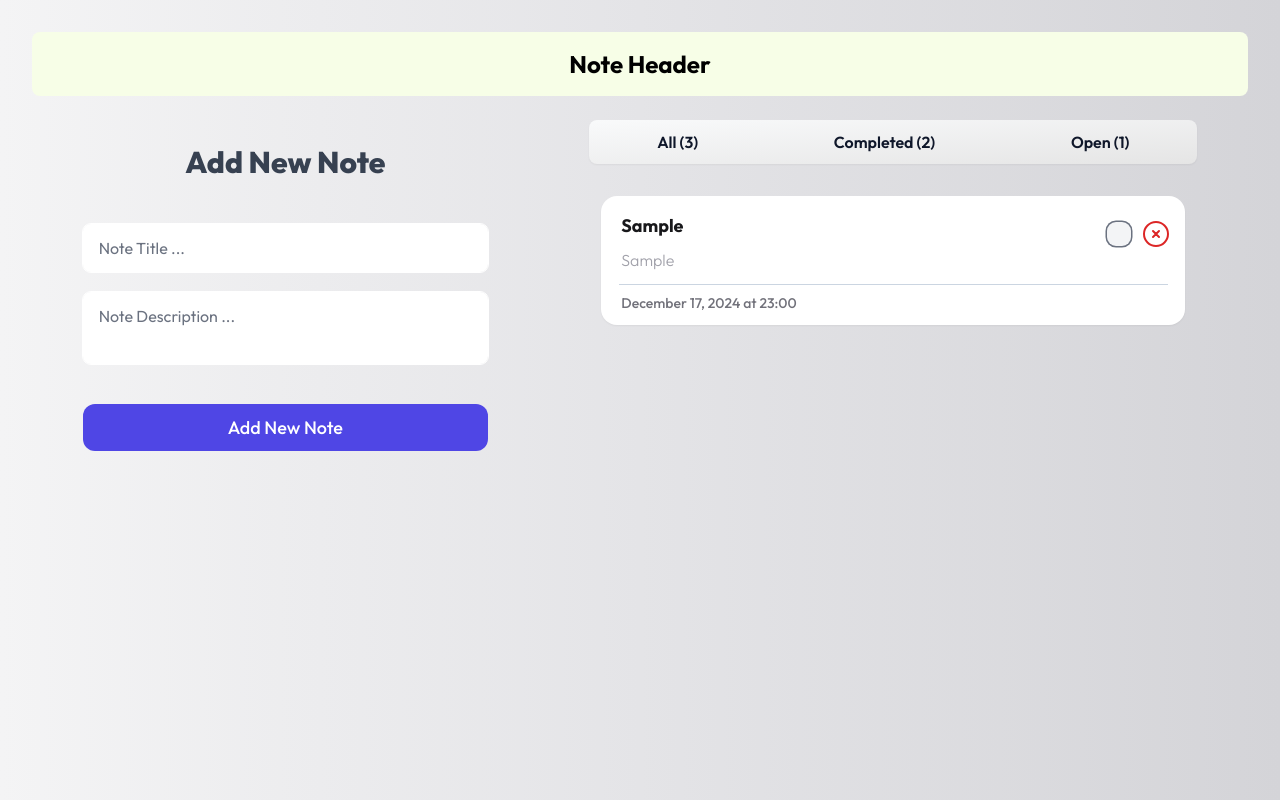
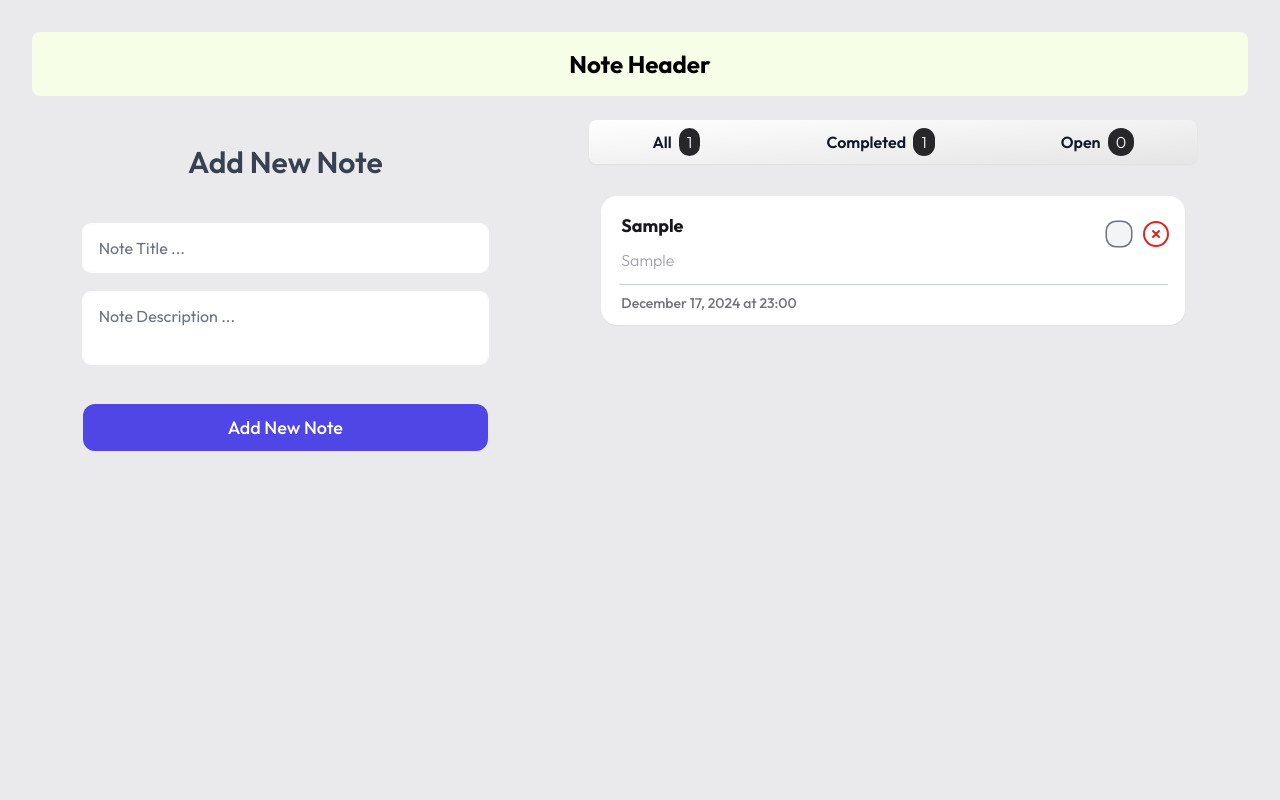
Before and after one commit to rhmti01/Note-App-React, a React (Vite) app: page / in a window 1280 px wide. Both pictures are taken after typing "Sample", "Sample" into the empty fields and a click on the button "Add New Note". Built offline with nearby package versions, Linux system fonts and the light colour scheme.

Commit message:
NoteStatus component added

```diff
--- a/index.html
+++ b/index.html
@@ -11,8 +11,7 @@
   <link href="https://fonts.googleapis.com/css2?family=Outfit:wght@100..900&display=swap" rel="stylesheet">
   <link href="https://fonts.googleapis.com/css2?family=Vazirmatn:wght@100..900&display=swap" rel="stylesheet">
 </head>
-
-<body class="  bg-gray-200/75/ bg-gradient-to-r  from-zinc-100 via-zinc-200 to-zinc-300             ">
+<body class="  bg-zinc-200/75    ">
   <div class="font-outfit w-full h-screen flex items-start justify-center  " id="root"></div>
   <script type="module" src="/src/main.jsx"></script>
 </body>
--- a/src/App.jsx
+++ b/src/App.jsx
@@ -1,6 +1,7 @@
 import { useState } from "react";
 import AddNewNote from "./components/AddNewNote.jsx";
 import NoteList from "./components/NoteList.jsx";
+import NoteStatus from "./components/NoteStatus.jsx"
 import "/src/App.css";
 import "/src/index.css";
 function App() {
@@ -27,7 +28,10 @@ function App() {
       <div className=" w-full h-16 bg-lime-50 rounded-lg flex items-center justify-center font-bold text-2xl " >Note Header</div>
       <div className=" flex items-start justify-around w-full bg-yellow-100/ ">
         <AddNewNote onAddNote={handleAddNote} />
-        <NoteList notes={notes} onRemoveNote={handleRemoveNote} onCompleteNote={handleCompleteNote} />
+        <div className=" basis-[50%] bg-slate-30   w-full  my-3  " >
+          <NoteStatus notes={notes} />
+          <NoteList notes={notes} onRemoveNote={handleRemoveNote} onCompleteNote={handleCompleteNote} />
+        </div>
       </div>
     </div>
   )
--- a/src/components/AddNewNote.jsx
+++ b/src/components/AddNewNote.jsx
@@ -24,7 +24,7 @@ function AddNewNote({ onAddNote }) {
 
     return (
         <div className="my-3 basis-1/3 mt-12 ">
-            <h1 className=" text-3xl font-extrabold "  >Add New Note</h1>
+            <h1 className=" text-3xl font-semibold "  >Add New Note</h1>
             <form className="mt-6 flex flex-col " onSubmit={handleSubmit}  >
                 <input value={title} onChange={(e) => setTitle(e.target.value)} type="text" placeholder="Note Title ..." className="text-zinc-800 my-5 py-3 px-4 rounded-lg outline hover:shadow-sm placeholder-gray-500 outline-1 focus:outline-2 border-none focus:outline-offset-0  focus:outline-indigo-700 outline-white
                  bg-white w-full " />
--- /dev/null
+++ b/src/components/NoteItem.jsx
@@ -0,0 +1,41 @@
+
+function NoteItem({ note, onRemoveNote, onCompleteNote }) {
+    const options = {
+        year: "numeric",
+        month: "long",
+        day: "numeric",
+        hour12: false,
+        hour: "2-digit",
+        minute: "2-digit",
+    }
+
+    return (
+        <div className={`  ${note.completed ? "bg-zinc-200  ring-1 ring-slate-300  " : "bg-white"}  w-full  my-2 rounded-2xl shadow-sm  `}>
+            <div className={`  ${note.completed ? " drop-shadow-lg " : " "}  flex items-center justify-between w-full  `} >
+                <div className=" pl-5 basis-3/4 flex items-start justify-around flex-col ">
+                    <p className={`  ${note.completed ? "text-slate-500 line-through " : "text-zinc-900"}  mt-4 font-bold  text-lg   `} >{note.title}</p>
+                    <p className={`  ${note.completed ? "text-slate-500 line-through " : "text-zinc-400"}  mt-2  font-light  `}  >{note.description} </p>
+                </div>
+                <div className=" flex items-center justify-evenly basis-[15%]  ">
+                    <input
+                        checked={note.completed}
+                        onChange={onCompleteNote}
+                        value={note.id} id={note.id}
+                        type="checkbox" className="size-4 text-gray-500 bg-gray-100 rounded-md ring-1 ring-gray-500 cursor-pointer  focus:ring-zinc-500" />
+                    <svg
+                        onClick={() => onRemoveNote(note.id)}
+                        className=" cursor-pointer size-8 stroke-red-600 " xmlns="http://www.w3.org/2000/svg" fill="none" viewBox="0 0 24 24" strokeWidth="1.5" stroke="currentColor" >
+                        <path strokeLinecap="round" strokeLinejoin="round" d="m9.75 9.75 4.5 4.5m0-4.5-4.5 4.5M21 12a9 9 0 1 1-18 0 9 9 0 0 1 18 0Z" />
+                    </svg>
+                </div>
+            </div>
+            <div className=" bg-slate-300 mt-3 mb-2 w-[94%] h-[1px] mx-auto " ></div>
+            <p className={`  ${note.completed ? "text-slate-600  " : "text-zinc-500"}   pl-5 pb-1  my-2 text-sm font-medium  `} >
+                {new Date(note.createdAt).toLocaleDateString('en-US', options)}
+            </p>
+        </div>
+    )
+
+}
+
+export default NoteItem
--- a/src/components/NoteList.jsx
+++ b/src/components/NoteList.jsx
@@ -1,57 +1,15 @@
+import NoteItem from "./NoteItem"
+
 function NoteList({ notes, onRemoveNote, onCompleteNote }) {
   return (
-    <div className=" basis-[50%] bg-slate-30   w-full  my-3  " >
-      <div>
-        <ul className="flex justify-around items-center w-full shadow-sm rounded-lg my-3 py-1 mx-auto bg-neutral-100  bg-gradient-to-br from-gray-50 to-neutral-200 " >
-          <li className=" font-semibold text-[16px] py-1.5 px-5  rounded-lg text-slate-900  " >All (3)</li>
-          <li className=" font-semibold text-[16px] py-1.5 px-5  rounded-lg text-slate-900  " >Completed (2)</li>
-          <li className=" font-semibold text-[16px] py-1.5 px-5  rounded-lg text-slate-900  " >Open (1) </li>
-        </ul>
-      </div>
-      <div className="  bg-black/ px-3 w-full h-auto flex items-center justify-start  flex-col mt-6 max-h-[480px] overflow-y-auto  " >
-        {
-          notes.map((note) => (<NoteItem key={note.id} note={note} onRemoveNote={onRemoveNote} onCompleteNote={onCompleteNote} />))
-        }
-      </div>
+    <div className="  bg-black/ px-3 w-full h-auto flex items-center justify-start  flex-col mt-6 max-h-[480px] overflow-y-auto  " >
+      {notes.map((note) =>
+      (<NoteItem
+        key={note.id}
+        note={note}
+        onRemoveNote={onRemoveNote}
+        onCompleteNote={onCompleteNote} />))}
     </div>
   )
 }
 export default NoteList
-
-
-function NoteItem({ note, onRemoveNote, onCompleteNote }) {
-
-  const options = {
-    year: "numeric",
-    month: "long",
-    day: "numeric",
-    hour12: false,
-    hour: "2-digit",
-    minute: "2-digit",
-  }
-  // className={ `  ${note.completed ? "text-slate-500 " : "text-black"}  mt-4 font-bold text-zinc-900 text-lg   ` }
-  return (
-    <div className={`  ${note.completed ? "bg-slate-200 ring-1 ring-slate-300  " : "bg-white"}  w-full  my-2 rounded-2xl shadow-sm  ` }>
-      <div className={ `  ${note.completed ? " drop-shadow-sm " : " "}  flex items-center justify-between w-full  ` } >
-        <div className=" pl-5 basis-3/4 flex items-start justify-around flex-col ">
-          <p className={`  ${note.completed ? "text-slate-500 line-through " : "text-zinc-900"}  mt-4 font-bold  text-lg   `} >{note.title}</p>
-          <p className={`  ${note.completed ? "text-slate-500 line-through " : "text-zinc-400"}  mt-2  font-light  `}  >{note.description} </p>
-        </div>
-        <div className=" flex items-center justify-evenly basis-[15%]  ">
-          <input
-            checked={note.completed}
-            onChange={onCompleteNote}
-            value={note.id} id={note.id}
-            type="checkbox" className="size-4 text-gray-500 bg-gray-100 rounded-md ring-1 ring-gray-500 cursor-pointer  focus:ring-zinc-500" />
-          <svg
-            onClick={() => onRemoveNote(note.id)}
-            className=" cursor-pointer size-8 stroke-red-600 " xmlns="http://www.w3.org/2000/svg" fill="none" viewBox="0 0 24 24" strokeWidth="1.5" stroke="currentColor" >
-            <path strokeLinecap="round" strokeLinejoin="round" d="m9.75 9.75 4.5 4.5m0-4.5-4.5 4.5M21 12a9 9 0 1 1-18 0 9 9 0 0 1 18 0Z" />
-          </svg>
-        </div>
-      </div>
-      <div className=" bg-slate-300 mt-3 mb-2 w-[94%] h-[1px] mx-auto " ></div>
-      <p className={ `  ${note.completed ? "text-slate-600  " : "text-zinc-500"}   pl-5 pb-1  my-2 text-sm font-medium  ` } >{new Date(note.createdAt).toLocaleDateString('en-US', options)}</p>
-    </div>
-  )
-}
--- /dev/null
+++ b/src/components/NoteStatus.jsx
@@ -0,0 +1,25 @@
+
+function NoteStatus({ notes }) {
+
+    const openNotesLength = notes.filter((note) => note.completed).length
+    const completedNotesLength = notes.filter((note) => note.completed == false).length
+
+    if (!notes.length) return <h2 className=" font-semibold text-2xl mt-36  text-zinc-700 " >No Notes Has Already Been Added !</h2>
+
+    return (
+        <div>
+            <ul className="flex justify-around items-center w-full shadow-sm rounded-lg my-3 py-1 mx-auto   bg-gradient-to-br from-white to-neutral-200 " >
+                <li className=" font-semibold text-[16px] py-1.5 px-5  rounded-lg text-slate-900  " >
+                    All <span className=" ml-1 px-2 py-1 text-white bg-zinc-800 font-light rounded-full " >{notes.length}</span>
+                </li>
+                <li className=" font-semibold text-[16px] py-1.5 px-5  rounded-lg text-slate-900  " >
+                    Completed <span className=" ml-1 px-2 py-1 text-white bg-zinc-800 font-light rounded-full " >{completedNotesLength}</span>
+                </li>
+                <li className=" font-semibold text-[16px] py-1.5 px-5  rounded-lg text-slate-900  " >
+                    Open <span className=" ml-1 px-2 py-1 text-white bg-zinc-800 font-light rounded-full " >{openNotesLength}</span> </li>
+            </ul>
+        </div>
+    )
+}
+
+export default NoteStatus
```
